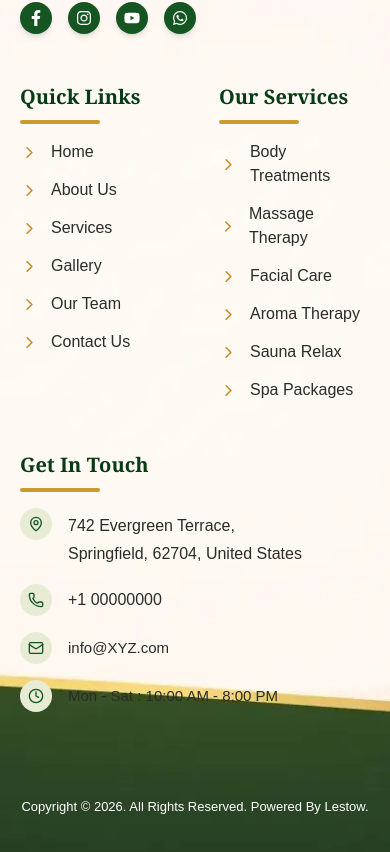
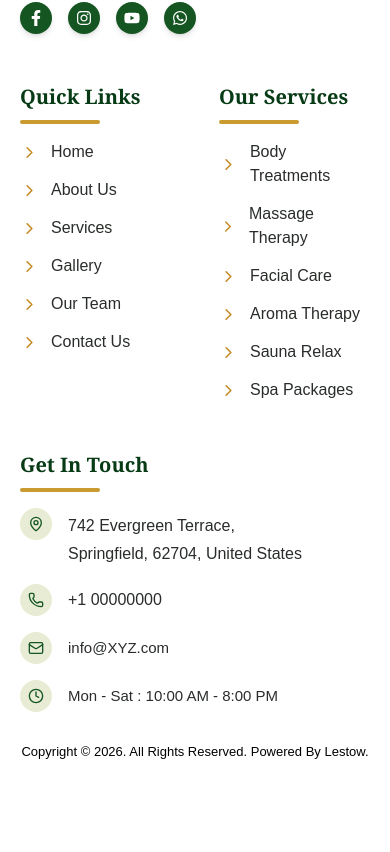
Before and after one commit to Rishangi-01/serenova-beauty-spa, a Next.js app: page / in a window 390 px wide. Shown: the part 10186-11038 px from the top of the page. After the commit the page ends 10978 px from the top, so only its background shows below. Built offline with nearby package versions, Linux system fonts and the light colour scheme.

Commit message:
update 19-06

```diff
--- a/components/AboutSection.tsx
+++ b/components/AboutSection.tsx
@@ -86,7 +86,7 @@ export default function AboutSection() {
               fill
               priority
               sizes="(max-width: 768px) 57vw, 350px"
-              className="object-cover transition-transform duration-700 hover:scale-105"
+              className="object-cover transition-transform duration-700 hover:scale-105 scale-105"
             />
           </motion.div>
 
@@ -107,7 +107,7 @@ export default function AboutSection() {
               alt={aboutSectionData.familyImageAlt}
               fill
               sizes="(max-width: 768px) 43vw, 280px"
-              className="object-cover transition-transform duration-700 hover:scale-105"
+              className="object-cover transition-transform duration-700 hover:scale-105 scale-105"
             />
           </motion.div>
 
--- a/components/Footer.tsx
+++ b/components/Footer.tsx
@@ -37,12 +37,15 @@ export default function Footer() {
     <footer
       aria-label={footerSectionData.ariaLabel}
       className="relative isolate overflow-hidden bg-cover bg-center bg-no-repeat lg:bg-size-[100%_100%] bg-size-auto"
-      style={{
-        backgroundImage: `url('${siteInfoData.bgImage}')`,
-      }}
     >
+      <div
+    className="pointer-events-none absolute inset-0 -z-10 hidden bg-cover lg:bg-size-[100%_100%] bg-center bg-no-repeat lg:block"
+    style={{
+      backgroundImage: `url('${siteInfoData.bgImage}')`,
+    }}
+  />
 
-      <div className="mx-auto max-w-[1600px] pb-40 pt-24 lg:pb-44 lg:pt-28 px-5 sm:px-8 lg:px-12 xl:px-16">
+      <div className="mx-auto max-w-[1600px] pb-20 pt-24 lg:pb-44 lg:pt-28 px-5 sm:px-8 lg:px-12 xl:px-16">
         <motion.div
           initial="hidden"
           whileInView="visible"
@@ -232,11 +235,11 @@ export default function Footer() {
           whileInView={{ opacity: 1, y: 0 }}
           viewport={{ once: true }}
           transition={{ duration: 0.8 }}
-          className="flex w-full max-w-[1000px] items-center justify-center gap-5 text-center mb-12 lg:mb-0"
+          className="flex w-full max-w-[1000px] items-center justify-center gap-5 text-center"
         >
           <span className="hidden h-[2px] w-24 bg-white/50 sm:block md:w-36" />
 
-          <p className="text-[13px] font-medium text-white sm:text-[16px] md:text-[19px]">
+          <p className="text-[13px] font-medium lg:text-white text-[#000] sm:text-[16px] md:text-[19px]">
             {footerSectionData.copyright}
           </p>
 
```
